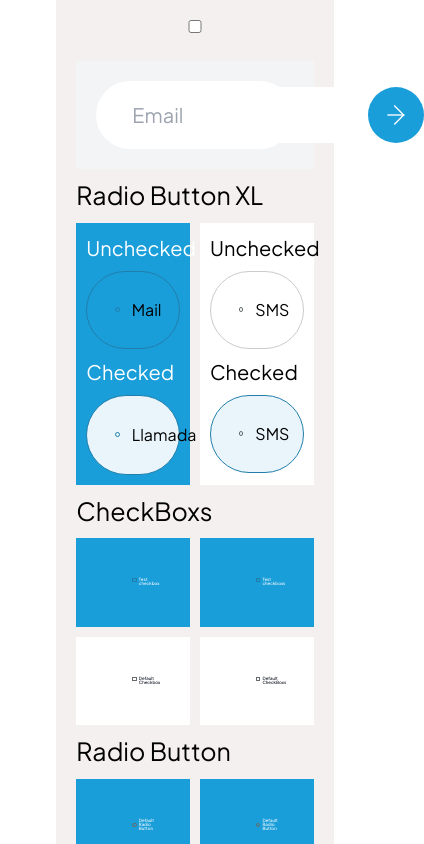
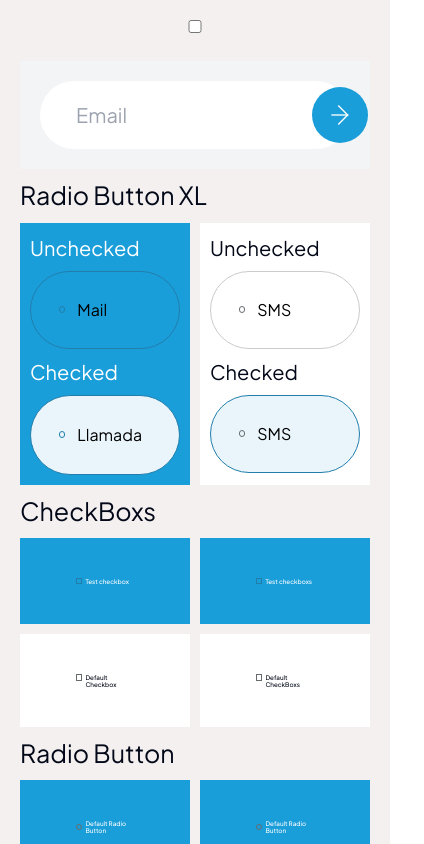
Before and after one commit to lanegrita/autismo_empleo, a Next.js app: page /playground/inputs in a window 390 px wide. Shown: the top 844 px of the page, 424 px wide, since content can reach past the window. Built offline with nearby package versions, Linux system fonts and the light colour scheme.

Commit message:
Add color config in tailwind css and change the typography setting in smaller screens

```diff
--- a/app/components/form/input/Input.module.css
+++ b/app/components/form/input/Input.module.css
@@ -32,7 +32,7 @@
   font-size: var(--text-para);
   border-bottom: 1px solid var(--color-gris-2);
   padding-bottom: 8px;
-  color: var(--color-text-1);
+  color: var(--color-negro);
   width: 100%;
 }
 .simple_input.azul {
--- a/app/components/ui/app-link/AppLink.module.css
+++ b/app/components/ui/app-link/AppLink.module.css
@@ -13,7 +13,7 @@
 
 .content {
   display: flex;
-  color: var(--color-text-1);
+  color: var(--color-negro);
   gap: var(--spacer-4);
   align-items: center;
 }
--- a/app/components/ui/icon/Icon.module.css
+++ b/app/components/ui/icon/Icon.module.css
@@ -2,7 +2,7 @@
   width: 48px;
   height: 48px;
   border-radius: 50%;
-  background: var(--color-bg-1);
+  background: var(--color-azul-light-4);
   display: flex;
   align-items: center;
   justify-content: center;
--- a/app/components/ui/tooltip/Tooltip.module.css
+++ b/app/components/ui/tooltip/Tooltip.module.css
@@ -3,7 +3,7 @@
   box-shadow: 0px 0px 10px #00000029 !important;
   padding: calc(var(--spacer-10) - 1px) var(--spacer-8) !important;
   padding-top: calc(var(--spacer-6) - 1px) !important;
-  color: var(--color-text-1) !important;
+  color: var(--color-negro) !important;
   font-size: 14px !important;
   border-radius: 10px !important;
   /* margin-top: 15px !important;
--- a/app/components/ui/typography/Typography.module.css
+++ b/app/components/ui/typography/Typography.module.css
@@ -54,18 +54,7 @@
 /* Color Styles Setting Starts */
 
 /* Black Color Starts  */
-.super_title_xl,
-.super_title_l,
-.super_title,
-.title_xxl,
-.title_xl,
-.title_l,
-.title,
-.title_s,
-.para_l,
-.para,
-.subtitle,
-.subtitle_s {
+.default {
   color: var(--color-negro-ae);
 }
 
@@ -74,18 +63,7 @@
 /* ===================== */
 
 /* Azul Colors Starts */
-.super_title_xl.azul,
-.super_title_l.azul,
-.super_title.azul,
-.title_xxl.azul,
-.title_xl.azul,
-.title_l.azul,
-.title.azul,
-.title_s.azul,
-.para_l.azul,
-.para.azul,
-.subtitle.azul,
-.subtitle_s.azul {
+.azul {
   color: var(--color-azul-ae);
 }
 /* Azul Colors Ends */
@@ -93,36 +71,14 @@
 /* ==================== */
 
 /* White Color Starts */
-.super_title_xl.white,
-.super_title_l.white,
-.super_title.white,
-.title_xxl.white,
-.title_xl.white,
-.title_l.white,
-.title.white,
-.title_s.white,
-.para_l.white,
-.para.white,
-.subtitle.white,
-.subtitle_s.white {
+.white {
   color: var(--color-blanco);
 }
 /* White Color Ends */
 
 /* Gray Color Starts */
-.super_title_xl.gray,
-.super_title_l.gray,
-.super_title.gray,
-.title_xxl.gray,
-.title_xl.gray,
-.title_l.gray,
-.title.gray,
-.title_s.gray,
-.para_l.gray,
-.para.gray,
-.subtitle.gray,
-.subtitle_s.gray {
-  color: var(--color-text-light);
+.gray {
+  color: var(--color-negro-light);
 }
 /* Gray Color Ends */
 
--- a/app/components/ui/typography/Typography.tsx
+++ b/app/components/ui/typography/Typography.tsx
@@ -32,7 +32,7 @@ const Text = ({
   color,
   fontWeight = "regular",
   variant,
-  className
+  className,
 }: TypograpyProps) => {
   return (
     <Tag
@@ -49,6 +49,7 @@ const Text = ({
         variant === "para" && styles.para,
         variant === "subtitle" && styles.subtitle,
         variant === "subtitle-s" && styles.subtitle_s,
+        color === "default" && styles.default,
         color === "blue" && styles.azul,
         color === "white" && styles.white,
         color === "gray" && styles.gray,
--- a/app/globals.css
+++ b/app/globals.css
@@ -70,3 +70,8 @@ html {
     font-size: 1.111vw; /* 16px */
   }
 }
+@media screen and (max-width: 992px) {
+  html {
+    font-size: 1.613vw; /* 16px */
+  }
+}
--- a/app/playground/pagination/page.tsx
+++ b/app/playground/pagination/page.tsx
@@ -3,7 +3,7 @@ import React from "react";
 
 const pagination = () => {
   return (
-    <div className="p-9">
+    <div className="p-9 container">
       <Pagination page={1} totalPages={8} />
     </div>
   );
--- a/app/playground/typography/page.tsx
+++ b/app/playground/typography/page.tsx
@@ -3,19 +3,29 @@ import React from "react";
 
 const page = () => {
   return (
-    <div className="mx-5 mb-12 flex gap-6">
+    <div className="mx-5 mb-12 flex gap-6 ">
       <div className="flex-1 ">
-        <Text variant="super-title-xl" tag="h1">
+        <Text color="gray" variant="super-title-xl" tag="h1">
           Sample text
         </Text>
+
+        <Text variant="super-title-l" tag="h1">
+          Sample text
+        </Text>
+        <Text variant="super-title" tag="h1">
+          Sample text
+        </Text>
+
         <Text variant="title-xxl" tag="h1">
           Sample text
         </Text>
-        <Text variant="super-title-xl" tag="h1">
+        <Text variant="title-xl" tag="h1">
           Sample text
         </Text>
-
         <Text variant="title-l" tag="h1">
+          Sample text
+        </Text>
+        <Text variant="title" tag="h1">
           Sample text
         </Text>
       </div>
--- a/settings/colors.css
+++ b/settings/colors.css
@@ -7,6 +7,8 @@
   --color-azul-light-3: #e9f5fb;
   --color-azul-light-4: #edf9ff;
   --color-negro-ae: #010101;
+  --color-negro: #1d1d1b;
+  --color-negro-light: #a1a2a2;
   --color-gris: #f7f7f7;
   --color-gris-1: #dddedf;
   --color-gris-2: #cbcbcb;
@@ -14,9 +16,6 @@
   --color-gris-4: #666c6e;
   --color-gris-5: #ededed;
   --color-blanco: #ffffff;
-  --color-text-1: #1d1d1b;
-  --color-text-light: #a1a2a2;
-  --color-bg-1: #edf9ff;
   --color-error: #ed3e34;
   --color-hover-primary-btn: #29a7e2;
   --color-hover-secondary-btn: #d1f3ff;
--- a/settings/typography.css
+++ b/settings/typography.css
@@ -16,9 +16,9 @@
 /* For Medium Devices Like Laptops */
 @media screen and (max-width: 992px) {
   :root {
-    --text-supertitle-xl: 10rem; /*160px*/
-    --text-supertitle-l: 7.5rem; /*120px*/
-    --text-supertitle: 5.625rem; /*90px*/
+    --text-supertitle-xl: 7.125rem; /*114px*/
+    --text-supertitle-l: 5.625rem; /*90px*/
+    --text-supertitle: 4.125rem; /*66px*/
     --text-title-xxl: 48px;
     --text-title-xl: 36px;
     --text-title-l: 30px;
@@ -30,9 +30,9 @@
 /* For Tablet/Mobile Devices */
 @media screen and (max-width: 768px) {
   :root {
-    --text-supertitle-xl: 10rem; /*160px*/
-    --text-supertitle-l: 7.5rem; /*120px*/
-    --text-supertitle: 5.625rem; /*90px*/
+    --text-supertitle-xl: 85px;
+    --text-supertitle-l: 66px;
+    --text-supertitle: 50px;
     --text-title-xxl: 38px;
     --text-title-xl: 34px;
     --text-title-l: 28px;
--- a/tailwind.config.js
+++ b/tailwind.config.js
@@ -17,6 +17,27 @@ module.exports = {
     },
     extend: {
       colors: {
+        azulDark1: "var(--color-azul-dark-1)",
+        azulDark2: "var(--color-azul-dark-2)",
+        azulAe: "var(--color-azul-ae)",
+        azulLight1: "var(--color-azul-light-1)",
+        azulLight2: "var(--color-azul-light-2)",
+        azulLight3: "var(--color-azul-light-3)",
+        azulLight4: "var(--color-azul-light-4)",
+        negro: "var(--color-negro)",
+        negroLight: "var(--color-negro-light)",
+        negroAe: "var(--color-negro-ae)",
+        gris: "var(--color-gris)",
+        gris1: "var(--color-gris-1)",
+        gris2: "var(--color-gris-2)",
+        gris3: "var(--color-gris-3)",
+        gris4: "var(--color-gris-4)",
+        gris5: "var(--color-gris-5)",
+        blanco: "var(--color-blanco)",
+        primaryHover: "var(--color-hover-primary-btn)",
+        secondaryHover: "var(--color-hover-secondary-btn)",
+        error: "var(--color-error)",
+
         border: "hsl(var(--border))",
         input: "hsl(var(--input))",
         ring: "hsl(var(--ring))",
```
